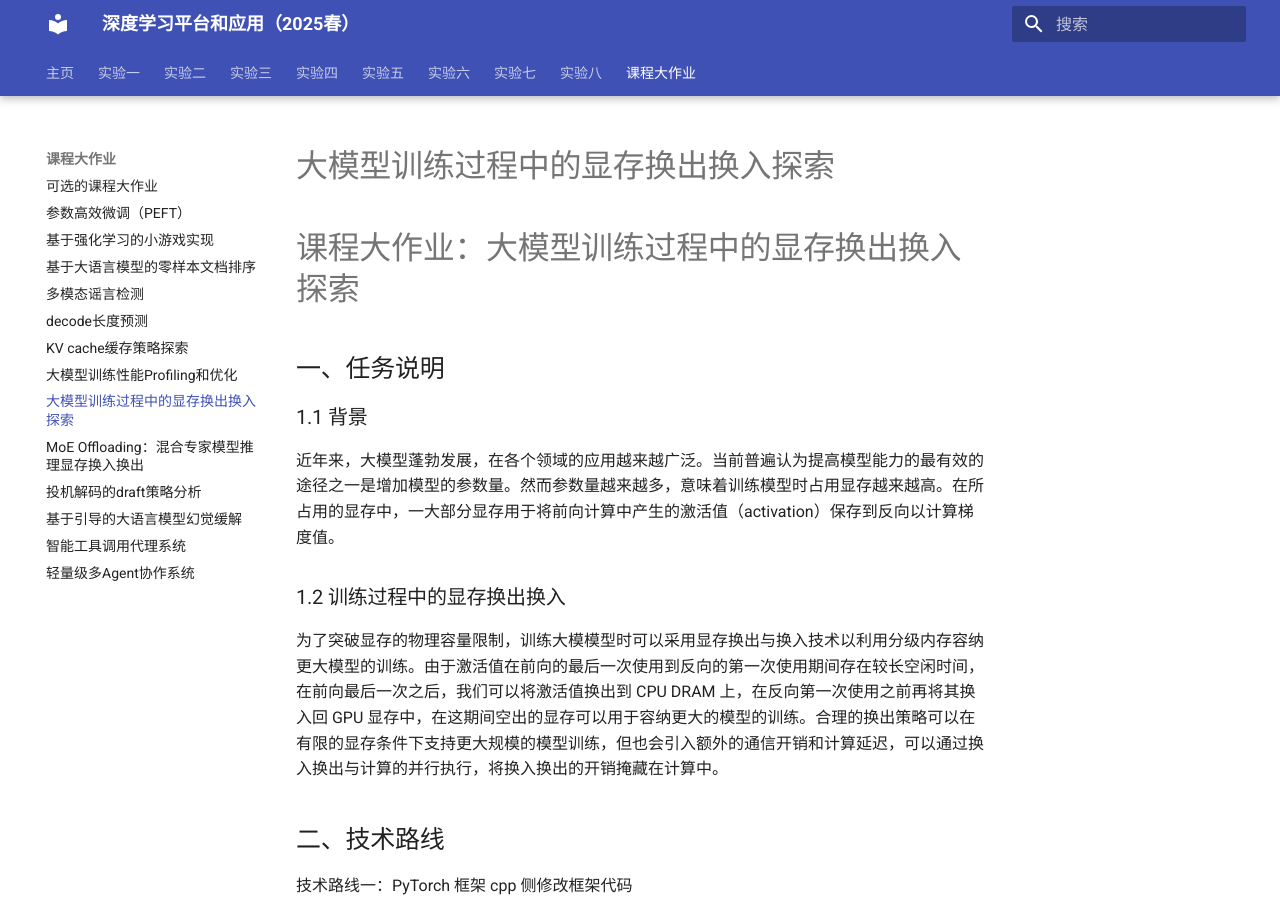
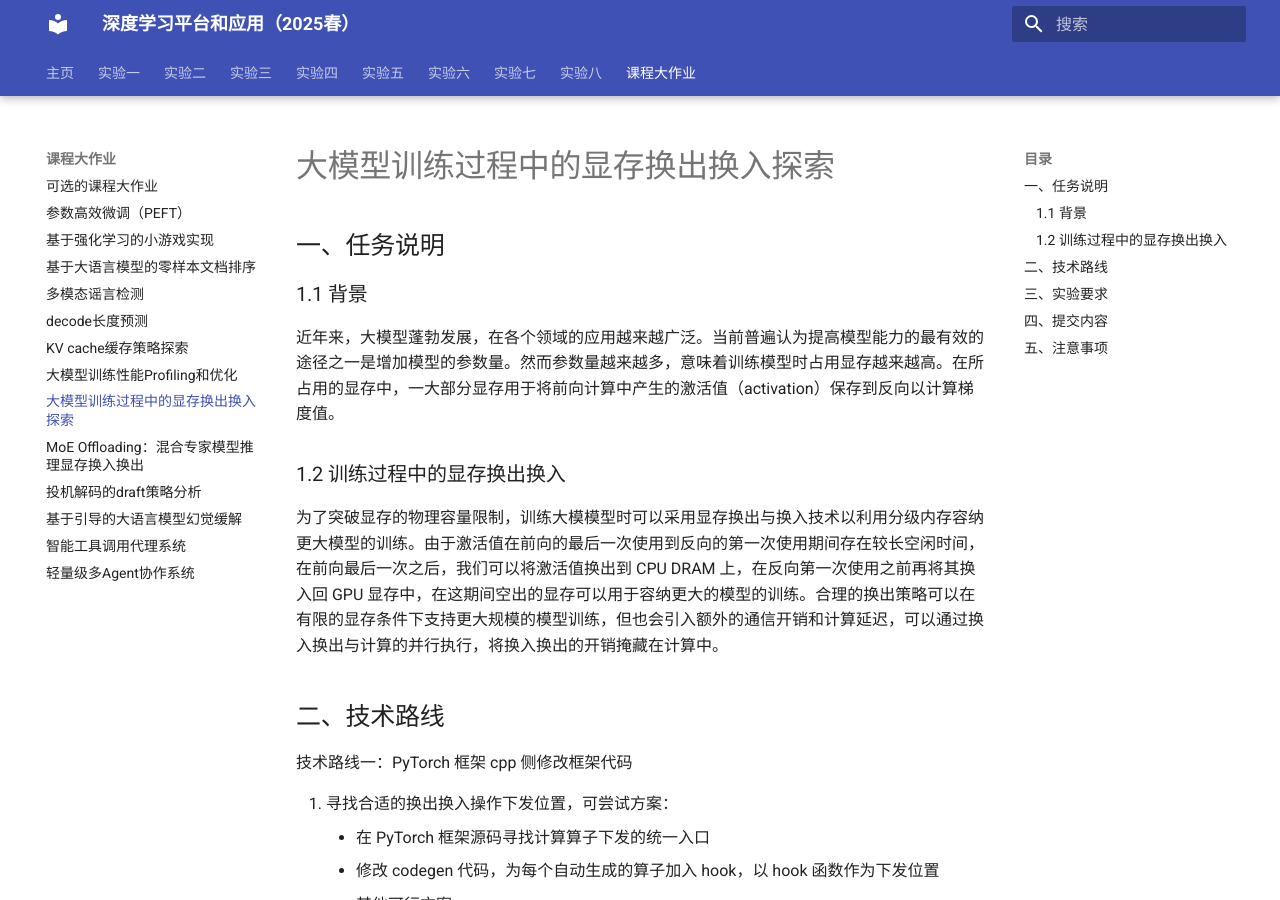
Before and after one commit to zhiweinju/nju-dl-lab-2025spring, an MkDocs documentation site: the page built from docs/final/projects/TRAINING_SWAP.md, in a window 1280 px wide and 900 px high. Built offline with MkDocs 1.6.1 and Material for MkDocs 9.7.7, drawn with Linux system fonts in a browser that asks for light colours; a style sheet for code colours, icons or effects is not loaded.

Commit message:
Update TRAINING_SWAP.md

```diff
--- a/docs/final/projects/TRAINING_SWAP.md
+++ b/docs/final/projects/TRAINING_SWAP.md
@@ -1,6 +1,4 @@
 # 大模型训练过程中的显存换出换入探索
-
-# 课程大作业：大模型训练过程中的显存换出换入探索
 
 ## 一、任务说明
 ### 1.1 背景
```
